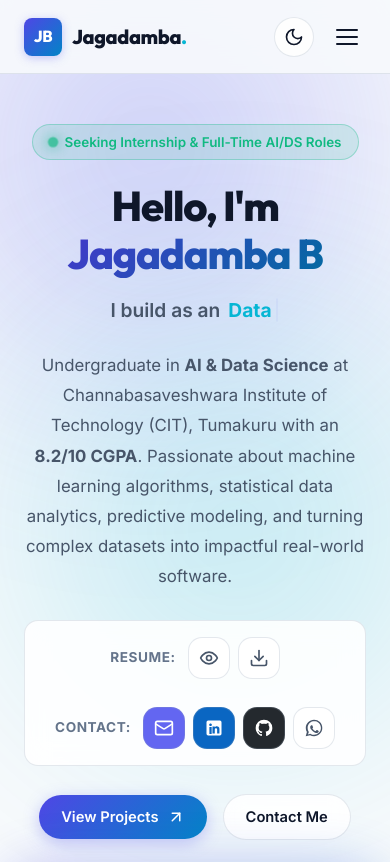
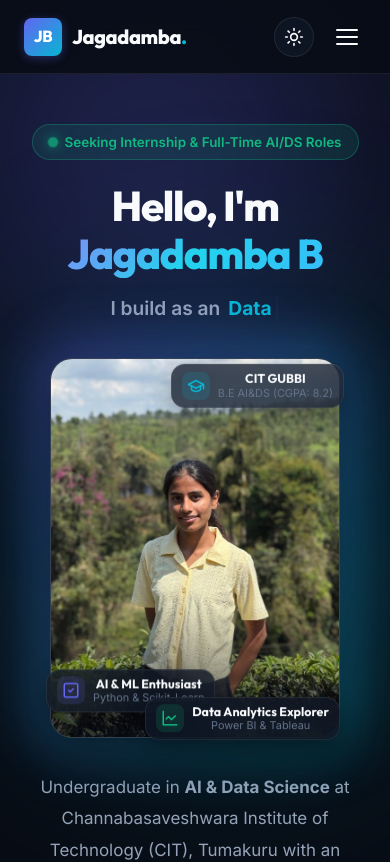
Before and after one commit to Jagadamba24/Jagadamba24.myportfolio, a plain HTML site: page index.html in a window 390 px wide. Shown: the top 862 px of the page. Drawn offline with Linux system fonts and the light colour scheme.

Commit message:
Center portrait photo in hero section and enforce dark mode default

```diff
--- a/css/style.css
+++ b/css/style.css
@@ -5,7 +5,8 @@
    ========================================================================== */
 
 /* --- CSS Reset & Custom Properties --- */
-:root {
+:root,
+[data-theme="dark"] {
   /* Color Palette - Dark Obsidian (Default) */
   --bg-primary: #080c14;
   --bg-secondary: #0f172a;
@@ -561,6 +562,76 @@ a {
   grid-template-columns: 1.18fr 0.92fr;
   gap: 56px;
   align-items: center;
+}
+
+/* Hero Centered Layout (Photo in Middle) */
+.hero-center-layout {
+  display: flex;
+  flex-direction: column;
+  align-items: center;
+  text-align: center;
+  max-width: 920px;
+  margin: 0 auto;
+  width: 100%;
+}
+
+.hero-intro-header {
+  display: flex;
+  flex-direction: column;
+  align-items: center;
+  text-align: center;
+  margin-bottom: 30px;
+  width: 100%;
+}
+
+.hero-intro-header .hero-title {
+  margin-bottom: 12px;
+  text-align: center;
+}
+
+.hero-intro-header .hero-roles-container {
+  justify-content: center;
+  margin-bottom: 0;
+}
+
+.hero-visual-center {
+  margin-bottom: 34px;
+  width: 100%;
+  display: flex;
+  justify-content: center;
+  align-items: center;
+}
+
+.hero-visual-center .portrait-card-wrapper {
+  max-width: 350px;
+  margin: 0 auto;
+}
+
+.hero-details-center {
+  display: flex;
+  flex-direction: column;
+  align-items: center;
+  text-align: center;
+  width: 100%;
+}
+
+.hero-details-center .hero-description {
+  max-width: 740px;
+  margin: 0 auto 24px;
+  text-align: center;
+  font-size: 1.06rem;
+  line-height: 1.85;
+}
+
+.hero-details-center .recruiter-quick-hub {
+  justify-content: center;
+  margin: 0 auto 28px;
+  max-width: 580px;
+}
+
+.hero-details-center .hero-cta-group {
+  justify-content: center;
+  margin: 0 auto;
 }
 
 .hero-content {
@@ -2262,7 +2333,36 @@ textarea.form-input {
     grid-template-columns: 1fr;
   }
   .portrait-card {
-    height: 420px;
+    height: 380px;
+  }
+  .hero-visual-center .portrait-card-wrapper {
+    max-width: 290px;
+  }
+  .floating-badge {
+    padding: 6px 10px;
+    gap: 8px;
+  }
+  .badge-icon-wrap {
+    width: 28px;
+    height: 28px;
+  }
+  .badge-title {
+    font-size: 0.78rem;
+  }
+  .badge-subtitle {
+    font-size: 0.68rem;
+  }
+  .badge-top-right {
+    right: -4px;
+    top: 2%;
+  }
+  .badge-bottom-left {
+    left: -4px;
+    bottom: 6%;
+  }
+  .badge-bottom-right {
+    right: 0;
+    bottom: -10px;
   }
   .resume-modal-card {
     height: 84vh;
--- a/index.html
+++ b/index.html
@@ -124,17 +124,16 @@
          HERO SECTION
          ====================================================================== -->
     <section class="hero-section" id="hero">
-      <div class="container hero-grid">
-        <!-- Hero Text Content -->
-        <div class="hero-content">
+      <div class="container hero-center-layout">
+        <!-- Hero Top Introduction (Centered) -->
+        <div class="hero-intro-header">
           <div class="status-badge">
             <span class="pulsing-dot"></span>
             <span class="status-text">Seeking Internship &amp; Full-Time AI/DS Roles</span>
           </div>
 
           <h1 class="hero-title">
-            Hello, I'm <br>
-            <span class="gradient-text">Jagadamba B</span>
+            Hello, I'm <span class="gradient-text">Jagadamba B</span>
           </h1>
 
           <div class="hero-roles-container">
@@ -142,7 +141,54 @@
             <span id="typewriter-text" class="typewriter-text"></span>
             <span class="typewriter-cursor">|</span>
           </div>
+        </div>
 
+        <!-- Hero Photo in Middle (Centered Presentation) -->
+        <div class="hero-visual hero-visual-center">
+          <div class="portrait-card-wrapper">
+            <!-- Glow background halo -->
+            <div class="portrait-halo"></div>
+
+            <div class="portrait-card">
+              <img src="assets/profile.jpg" alt="Jagadamba B - AI &amp; Data Science Engineer" class="portrait-image" loading="eager" width="576" height="1024">
+              <div class="portrait-overlay"></div>
+            </div>
+
+            <!-- Floating Badges for Visual Impact -->
+            <div class="floating-badge badge-top-right">
+              <div class="badge-icon-wrap icon-cyan">
+                <svg xmlns="http://www.w3.org/2000/svg" width="18" height="18" viewBox="0 0 24 24" fill="none" stroke="currentColor" stroke-width="2" stroke-linecap="round" stroke-linejoin="round"><path d="M22 10v6M2 10l10-5 10 5-10 5z"/><path d="M6 12v5c3 3 9 3 12 0v-5"/></svg>
+              </div>
+              <div class="badge-text-wrap">
+                <span class="badge-title">CIT GUBBI</span>
+                <span class="badge-subtitle">B.E AI&amp;DS (CGPA: 8.2)</span>
+              </div>
+            </div>
+
+            <div class="floating-badge badge-bottom-left">
+              <div class="badge-icon-wrap icon-indigo">
+                <svg xmlns="http://www.w3.org/2000/svg" width="18" height="18" viewBox="0 0 24 24" fill="none" stroke="currentColor" stroke-width="2" stroke-linecap="round" stroke-linejoin="round"><rect width="18" height="18" x="3" y="3" rx="2"/><path d="m9 12 2 2 4-4"/></svg>
+              </div>
+              <div class="badge-text-wrap">
+                <span class="badge-title">AI &amp; ML Enthusiast</span>
+                <span class="badge-subtitle">Python &amp; Scikit-Learn</span>
+              </div>
+            </div>
+
+            <div class="floating-badge badge-bottom-right">
+              <div class="badge-icon-wrap icon-emerald">
+                <svg xmlns="http://www.w3.org/2000/svg" width="18" height="18" viewBox="0 0 24 24" fill="none" stroke="currentColor" stroke-width="2" stroke-linecap="round" stroke-linejoin="round"><path d="M3 3v18h18"/><path d="m19 9-5 5-4-4-3 3"/></svg>
+              </div>
+              <div class="badge-text-wrap">
+                <span class="badge-title">Data Analytics Explorer</span>
+                <span class="badge-subtitle">Power BI &amp; Tableau</span>
+              </div>
+            </div>
+          </div>
+        </div>
+
+        <!-- Hero Content Below Photo (Centered) -->
+        <div class="hero-details-center">
           <p class="hero-description">
             Undergraduate in <strong>AI &amp; Data Science</strong> at Channabasaveshwara Institute of Technology (CIT), Tumakuru with an <strong>8.2/10 CGPA</strong>. Passionate about machine learning algorithms, statistical data analytics, predictive modeling, and turning complex datasets into impactful real-world software.
           </p>
@@ -190,50 +236,6 @@
             <a href="#contact" class="btn btn-secondary">
               <span>Contact Me</span>
             </a>
-          </div>
-        </div>
-
-        <!-- Hero Portrait Presentation -->
-        <div class="hero-visual">
-          <div class="portrait-card-wrapper">
-            <!-- Glow background halo -->
-            <div class="portrait-halo"></div>
-
-            <div class="portrait-card">
-              <img src="assets/profile.jpg" alt="Jagadamba B - AI &amp; Data Science Engineer" class="portrait-image" loading="eager" width="576" height="1024">
-              <div class="portrait-overlay"></div>
-            </div>
-
-            <!-- Floating Badges for Visual Impact -->
-            <div class="floating-badge badge-top-right">
-              <div class="badge-icon-wrap icon-cyan">
-                <svg xmlns="http://www.w3.org/2000/svg" width="18" height="18" viewBox="0 0 24 24" fill="none" stroke="currentColor" stroke-width="2" stroke-linecap="round" stroke-linejoin="round"><path d="M22 10v6M2 10l10-5 10 5-10 5z"/><path d="M6 12v5c3 3 9 3 12 0v-5"/></svg>
-              </div>
-              <div class="badge-text-wrap">
-                <span class="badge-title">CIT GUBBI</span>
-                <span class="badge-subtitle">B.E AI&amp;DS (CGPA: 8.2)</span>
-              </div>
-            </div>
-
-            <div class="floating-badge badge-bottom-left">
-              <div class="badge-icon-wrap icon-indigo">
-                <svg xmlns="http://www.w3.org/2000/svg" width="18" height="18" viewBox="0 0 24 24" fill="none" stroke="currentColor" stroke-width="2" stroke-linecap="round" stroke-linejoin="round"><rect width="18" height="18" x="3" y="3" rx="2"/><path d="m9 12 2 2 4-4"/></svg>
-              </div>
-              <div class="badge-text-wrap">
-                <span class="badge-title">AI &amp; ML Enthusiast</span>
-                <span class="badge-subtitle">Python &amp; Scikit-Learn</span>
-              </div>
-            </div>
-
-            <div class="floating-badge badge-bottom-right">
-              <div class="badge-icon-wrap icon-emerald">
-                <svg xmlns="http://www.w3.org/2000/svg" width="18" height="18" viewBox="0 0 24 24" fill="none" stroke="currentColor" stroke-width="2" stroke-linecap="round" stroke-linejoin="round"><path d="M3 3v18h18"/><path d="m19 9-5 5-4-4-3 3"/></svg>
-              </div>
-              <div class="badge-text-wrap">
-                <span class="badge-title">Data Analytics Explorer</span>
-                <span class="badge-subtitle">Power BI &amp; Tableau</span>
-              </div>
-            </div>
           </div>
         </div>
       </div>
--- a/js/main.js
+++ b/js/main.js
@@ -23,13 +23,13 @@ function initThemeToggle() {
   const themeToggleBtn = document.getElementById('theme-toggle');
   const root = document.documentElement;
 
+  // Enforce dark mode as the primary default
   const savedTheme = localStorage.getItem('jb_portfolio_theme');
-  if (savedTheme) {
-    root.setAttribute('data-theme', savedTheme);
-  } else if (window.matchMedia && window.matchMedia('(prefers-color-scheme: light)').matches) {
+  if (savedTheme === 'light') {
     root.setAttribute('data-theme', 'light');
   } else {
     root.setAttribute('data-theme', 'dark');
+    localStorage.setItem('jb_portfolio_theme', 'dark');
   }
 
   if (themeToggleBtn) {
```
